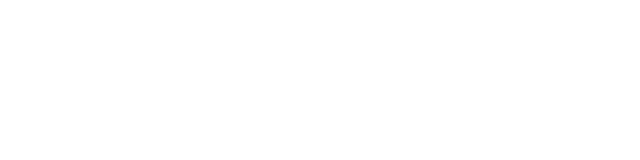
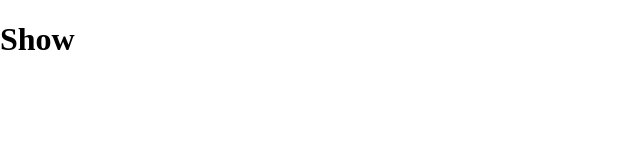
Before and after one commit to chrism-la/Cooked, a React (Create React App) app in the folder client/: page /show in a window 1280 px wide. Before the commit this address had no page. Shown: the top 160 px of the page, without its empty margins (0-640 px from the left). Built offline with nearby package versions, Linux system fonts and the light colour scheme; a web font is replaced by a local one.

Commit message:
created Show page

```diff
--- a/client/src/App.js
+++ b/client/src/App.js
@@ -3,6 +3,7 @@ import { BrowserRouter, Routes, Route } from 'react-router-dom';
 // Pages/Components
 import Home from './pages/Home';
 import Recipes from './pages/Recipes';
+import Show from './pages/Show';
 
 // App
 function App() {
@@ -13,6 +14,7 @@ function App() {
                     <Routes>
                         <Route path="/" element={<Home />} />
                         <Route path="/recipes" element={<Recipes />} />
+                        <Route path="/show" element={<Show />} />
                     </Routes>
                 </div>
             </BrowserRouter>
--- a/client/src/components/RecipeCards.js
+++ b/client/src/components/RecipeCards.js
@@ -1,11 +1,17 @@
 import '../scss/RecipeCards.scss';
+import { useNavigate } from 'react-router-dom';
 
 export default function RecipeCards({ filteredData }) {
+    const navigate = useNavigate();
+
+    const handleCardClick = (imageData) => {
+        navigate('/show', { state: { imageData } });
+    };
     return (
         <div className="recipe-container">
             {filteredData.map((recipe) => (
                 <div className="recipe-cards">
-                    <div className="img-card">
+                    <div className="img-card" onClick={() => handleCardClick(recipe)}>
                         <img src={recipe.image} alt="Recipe Images"></img>
                     </div>
                     <h2>{recipe.name}</h2>
--- /dev/null
+++ b/client/src/pages/Show.js
@@ -0,0 +1,3 @@
+export default function Show() {
+    return <h1>Show</h1>;
+}
```
